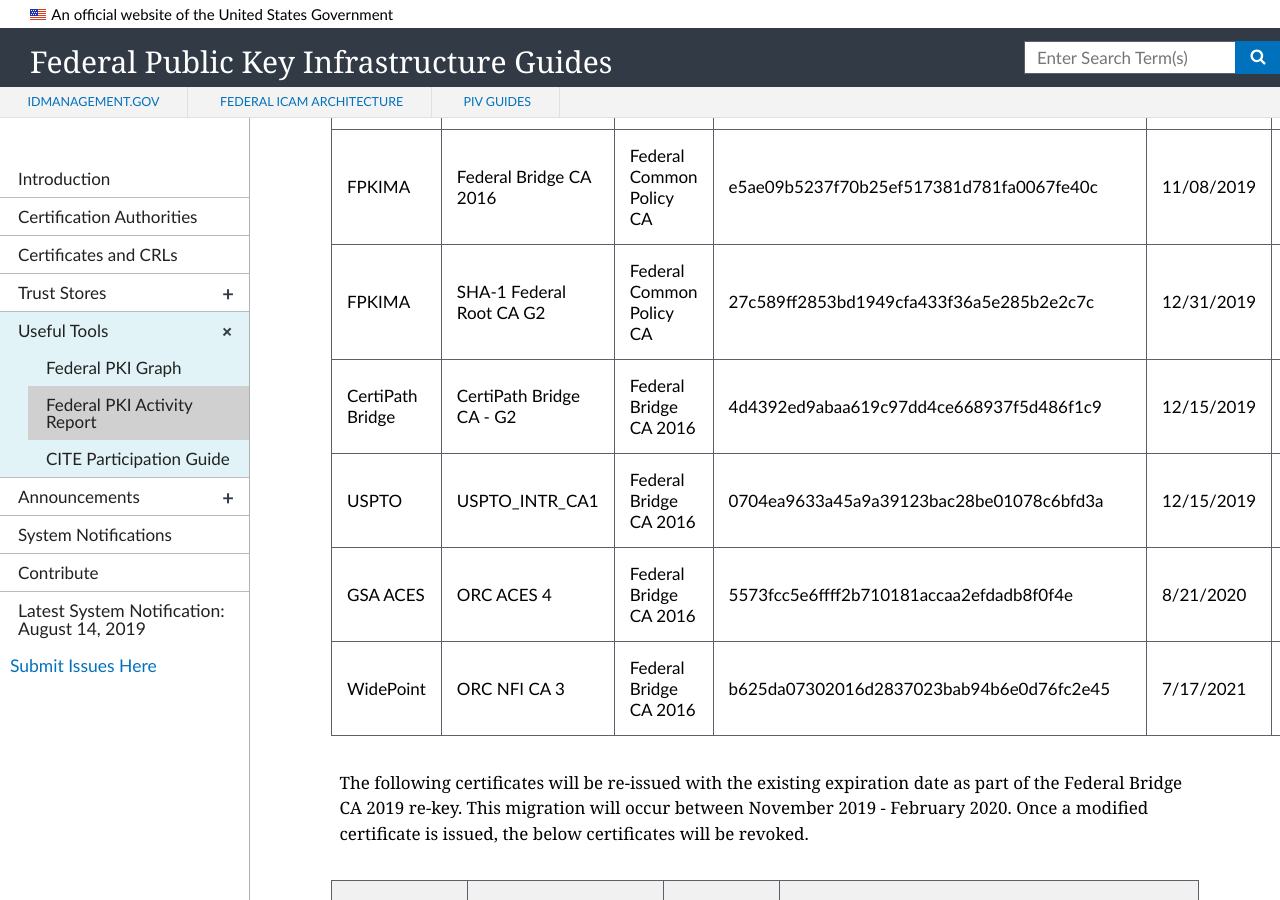
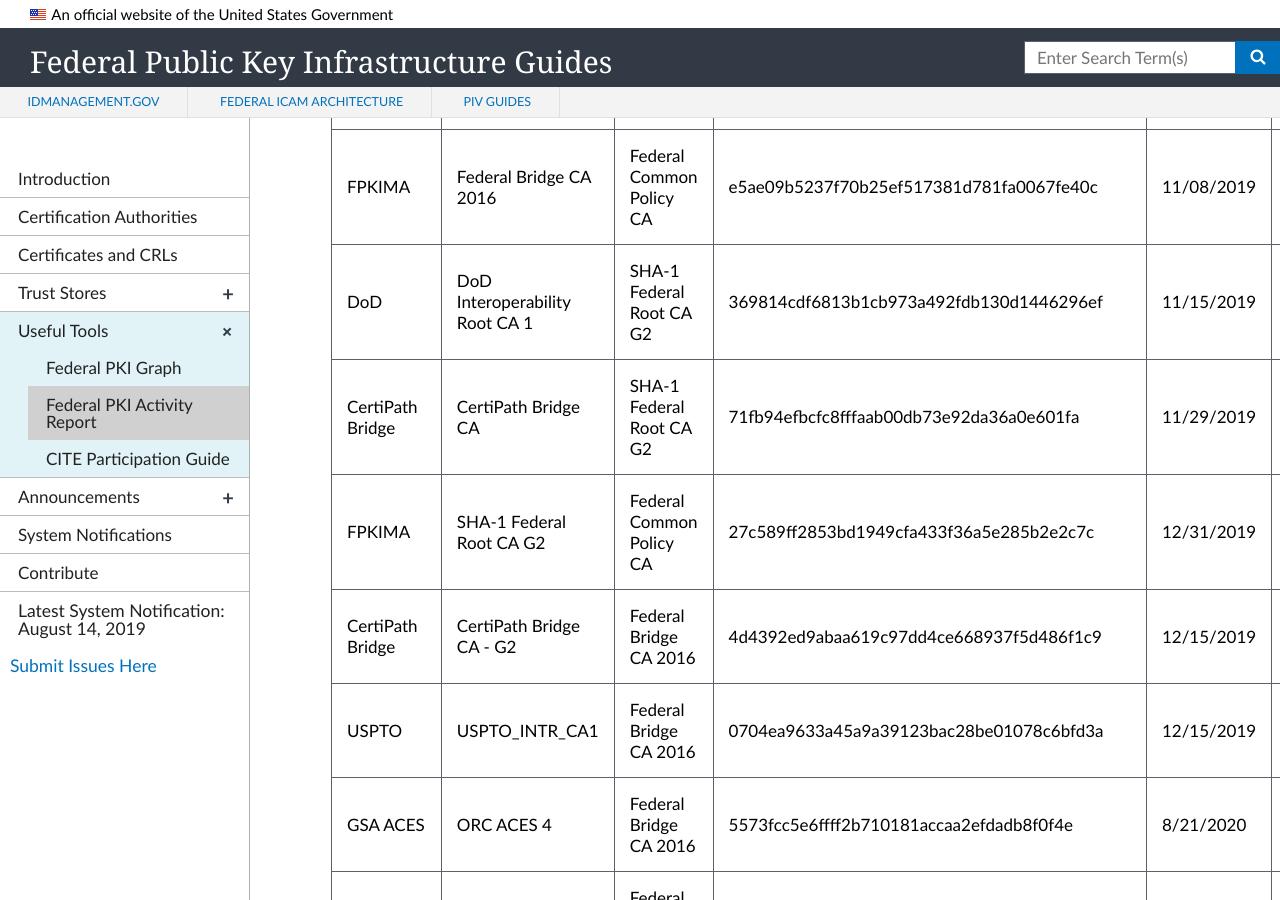
Before and after one commit to GSA/fpki-guides, a Jekyll site: the page built from _tools/03_fpki_activity_report.md, in a window 1280 px wide and 900 px high, scrolled down 3395 px. Built offline with Jekyll 4.4.1, drawn with Linux system fonts in a browser that asks for light colours; nearby versions of some CDN libraries.

Commit message:
Update with SHA-1 activity

```diff
--- a/_tools/03_fpki_activity_report.md
+++ b/_tools/03_fpki_activity_report.md
@@ -53,7 +53,9 @@
 | --------- | ---------- | ---------- | ---------- | ---------- | -------- |
 | FPKIMA | Federal Common Policy CA | Federal Bridge CA 2016 | E5AE09B5237F70B25EF517381D781FA0067FE40C | 11/08/2019 | Under PA Decision to re-issue |
 | FPKIMA | Federal Bridge CA 2016 | Federal Common Policy CA | e5ae09b5237f70b25ef517381d781fa0067fe40c | 11/08/2019 | Re-issue |
-| FPKIMA | SHA-1 Federal Root CA G2 | Federal Common Policy CA | 27c589ff2853bd1949cfa433f36a5e285b2e2c7c | 12/31/2019 | Let expire |
+| DoD | DoD Interoperability Root CA 1 | SHA-1 Federal Root CA G2 | 369814cdf6813b1cb973a492fdb130d1446296ef | 11/15/2019 | Let expire |
+| CertiPath Bridge | CertiPath Bridge CA | SHA-1 Federal Root CA G2 | 71fb94efbcfc8fffaab00db73e92da36a0e601fa | 11/29/2019 | Let expire |
+| FPKIMA | SHA-1 Federal Root CA G2 | Federal Common Policy CA | 27c589ff2853bd1949cfa433f36a5e285b2e2c7c | 12/31/2019 | Revoke due to decommission |
 | CertiPath Bridge | CertiPath Bridge CA - G2 | Federal Bridge CA 2016 | 4d4392ed9abaa619c97dd4ce668937f5d486f1c9 | 12/15/2019 | Re-issue |
 | USPTO | USPTO_INTR_CA1 | Federal Bridge CA 2016 | 0704ea9633a45a9a39123bac28be01078c6bfd3a | 12/15/2019 | Re-issue |
 | GSA ACES | ORC ACES 4 | Federal Bridge CA 2016 | 5573fcc5e6ffff2b710181accaa2efdadb8f0f4e | 8/21/2020 | Revoke due to decommission |
```
